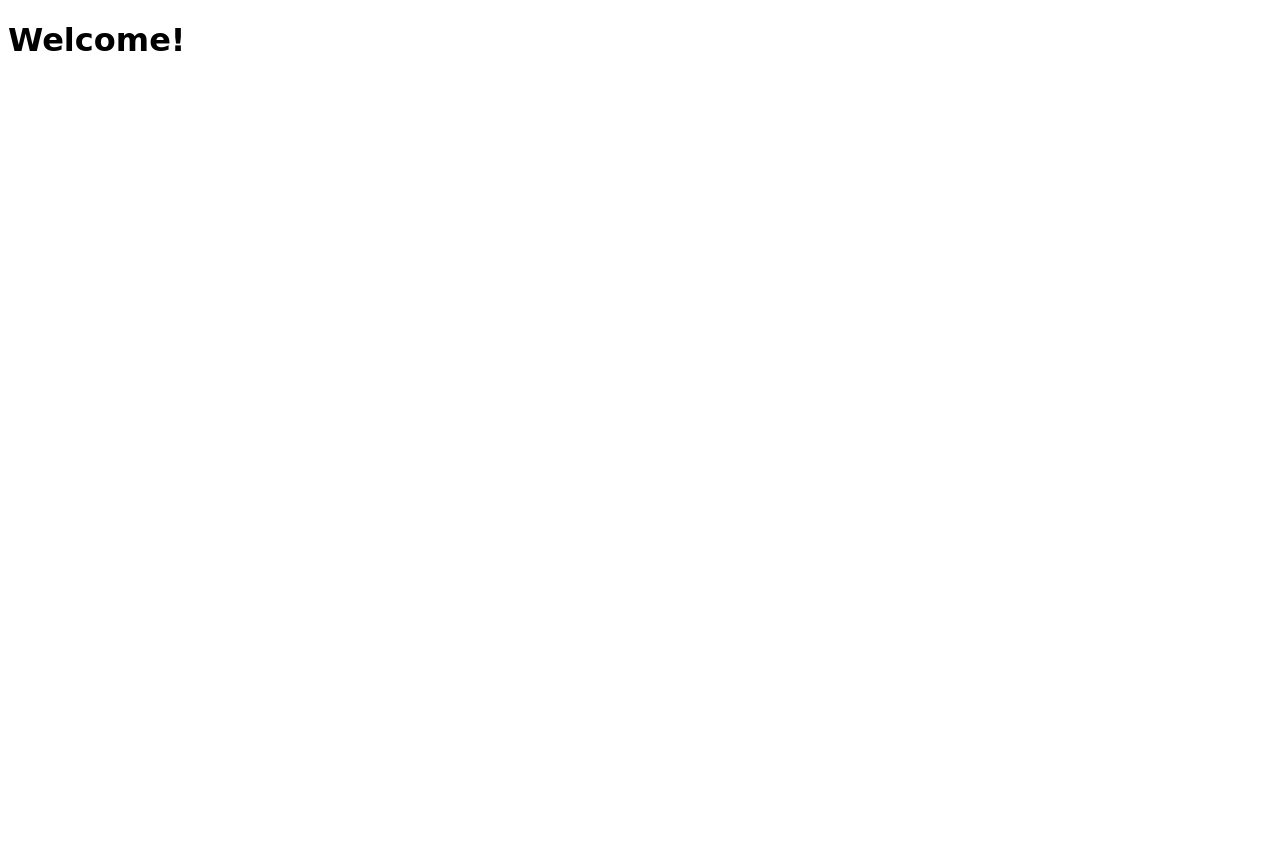
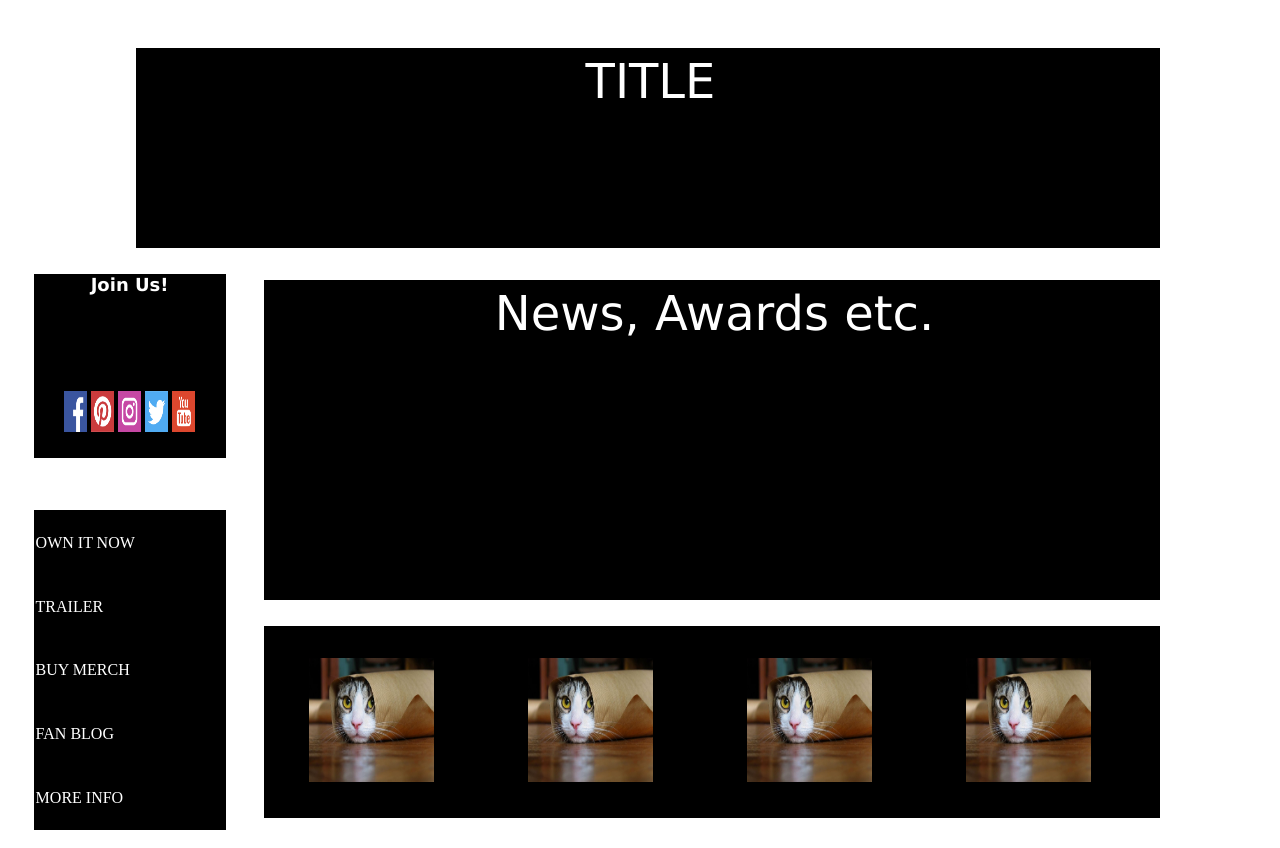
Before and after one commit to ross67/ross67.github.io, a plain HTML site: page index.html in a window 1280 px wide. Before the commit the page ends 800 px from the top, so only its background shows below. Drawn offline with Linux system fonts and the light colour scheme.

Commit message:
web page first edit

```diff
--- a/index.html
+++ b/index.html
@@ -1,11 +1,58 @@
-<!Doctype html>
+<!DOCTYPE html>
 <html>
 	<head>
-		<title>hello!</title>
-		<meta charset="utf-8">
-		<link rel="stylesheet" type="text/css" href="style.css">
+		<link type="text/css" rel="stylesheet" href="style.css"/>
+		<title>Movie Promotion Website</title>
 	</head>
+
 	<body>
-		<h1>Welcome!</h1>
+		<div id="header">
+			<p id="name" >TITLE</p>
+		</div>
+
+		<div id="signupbox">
+			<a href="https://www.facebook.com/zhengyang.jiang.3"> <span>Join Us!</span></a>
+			<div id="iconbox">
+				<a href="https://www.facebook.com"><img src="facebook.jpg" class="icons"/></a>
+				<a href="https://www.pinterest.com"><img src="pinterest.jpg" class="icons"/></a>
+				<a href="https://www.instagram.com"><img src="insta.jpg" class="icons"/></a>
+				<a href="https://www.twitter.com"><img src="twitter.jpg" class="icons"/></a>
+				<a href="https://www.youtube.com"><img src="youtube.jpg" class="icons"/></a>
+			</div>
+		</div>
+
+		<div id ="displaybox">
+			<p id="name">News, Awards etc.</p>
+		</div>
+
+		<table>
+			<tr>
+		    <td>OWN IT NOW</td>
+			</tr>
+			<tr>
+		    <td>TRAILER</td>
+			</tr>
+			<tr>
+		    <td>BUY MERCH</td>
+			</tr>
+			<tr>
+		    <td>FAN BLOG</td>
+			</tr>
+			<tr>
+				<td>MORE INFO</td>
+			</tr>
+
+		</table>
+
+		<div id="photogallery">
+			<p>Movie Gallery</p>
+			<img src="cat.jpg" class ="pic">
+			<img src="cat.jpg" class = "pic">
+			<img src="cat.jpg" class = "pic">
+			<img src="cat.jpg" class = "pic">
+		</div>
+
+
+
 	</body>
 </html>
--- a/style.css
+++ b/style.css
@@ -1,4 +1,107 @@
-h1{
-	font-family: cursive;
-	font-size: 2em;
+html{
+	height: 100%;
+	width: 100%;
 }
+
+body{
+	height: 100%;
+	width: 100%;
+}
+
+
+#header {
+	width: 80%;
+	margin: auto;
+	height: 25%;
+	background-color: black;
+	display: block;
+	text-align: center;
+}
+
+ #name {
+	margin-left: 5px;
+	padding-top: 5px;
+	font-size: 300%;
+	font-family: Verdana, sans-serif;
+	color: #ffffff;
+	text-align: center;
+}
+
+#signupbox{
+	float: left;
+	width: 15%;
+	height: 23%;
+	margin-left: 2%;
+	margin-top: 2%;
+	background-color: black;
+	display: block;
+	text-align: center;
+
+}
+
+#iconbox{
+	width: 100%;
+	height: 50%;
+	margin-top: 30%
+}
+a {
+	text-decoration: none;
+	color: #3D59AB;
+	font-family: Verdana, sans-serif;
+}
+
+a:hover{
+	background-color: red;
+}
+
+span {
+	font-weight: bold;
+	font-size: 18px;
+	color: white;
+}
+
+.icons{
+	margin-top: 20%;
+	width: 12%;
+	height: 45%;
+}
+
+#displaybox{
+	background-color: black;
+	margin: -1.25% 10% 0% 20%;
+	height: 40%;
+
+}
+
+table, th, td {
+    border: 1px solid black;
+		color: white;
+
+	}
+
+	table{
+		background-color: black;
+		border-collapse: collapse;
+		float: left;
+		width: 15%;
+		height: 40%;
+		margin-left: 2%;
+		margin-top: 2%;
+		margin-top: -7%;
+	}
+
+	#photogallery{
+		background-color: black;
+    float: left;
+    width: 70%;
+    height: 24%;
+    margin: 2% 2% 2% 3%;
+
+	}
+.pic{
+
+	width: 14%;
+	height: 65%;
+	margin: -2% 5% 2% 5%;
+
+}
```
Also changed, not shown: cat.jpg (added), facebook.jpg (added), insta.jpg (added), pinterest.jpg (added), twitter.jpg (added), youtube.jpg (added).
